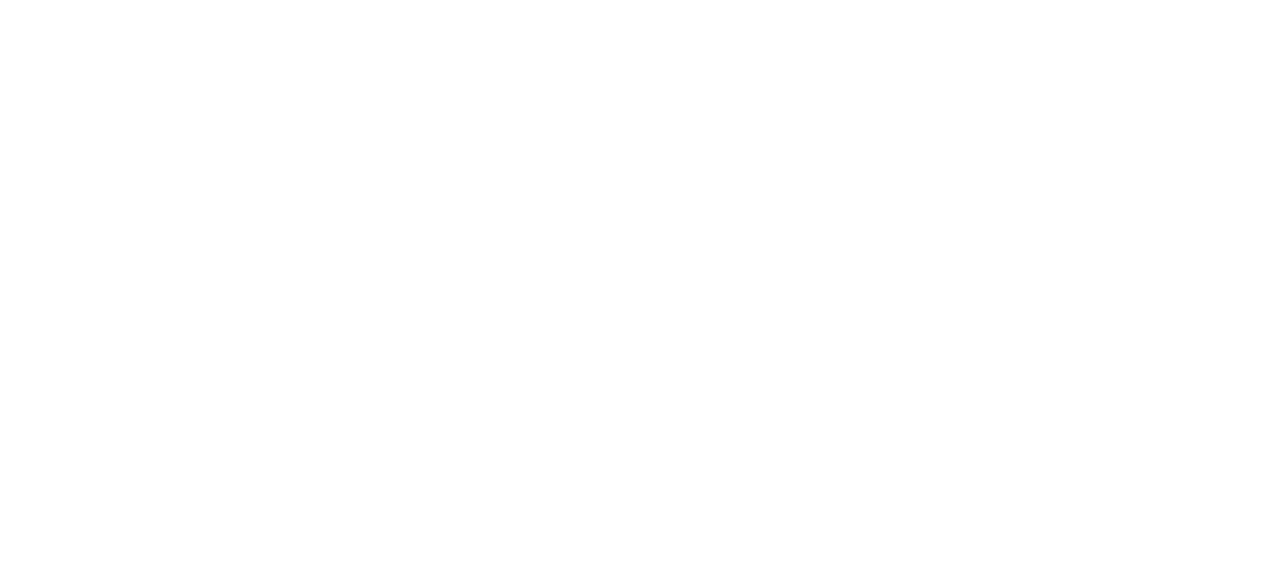
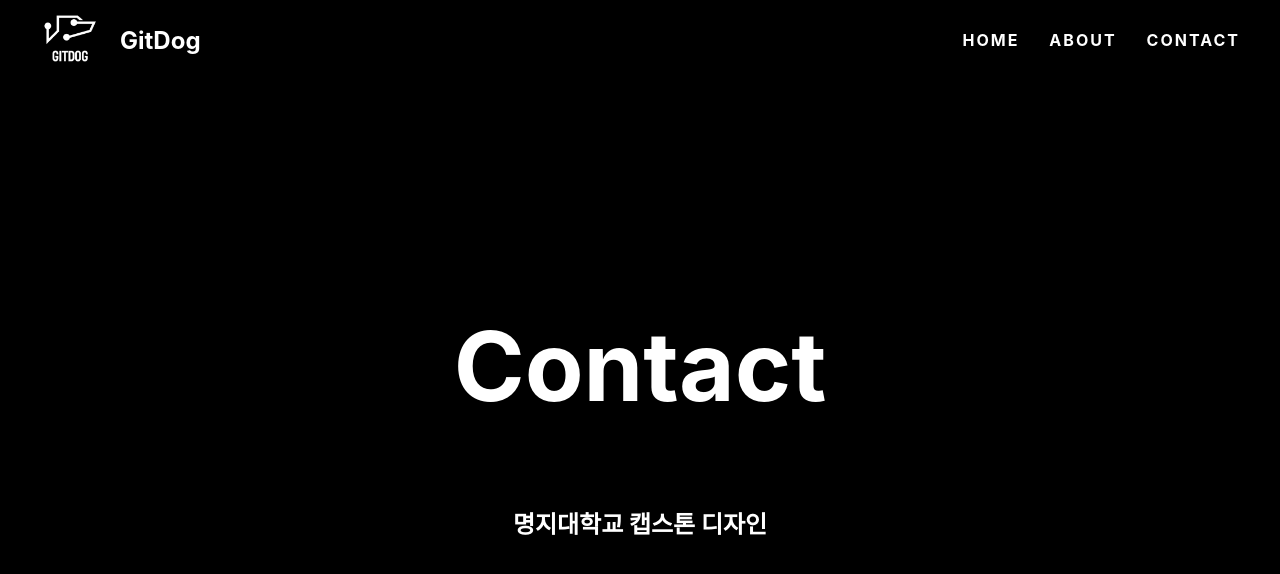
Before and after one commit to Git2Doc/GitDog-FE, a React (Create React App) app: page /contact in a window 1280 px wide. Before the commit this address had no page. Shown: the top 574 px of the page. Built offline with nearby package versions, Linux system fonts and the light colour scheme.

Commit message:
feat: Contact 화면 구현 (#9)

```diff
--- a/src/components/App.js
+++ b/src/components/App.js
@@ -1,12 +1,14 @@
 import { Route, Routes } from 'react-router-dom';
 import Main from '../routes/Main';
 import About from '../routes/About';
+import Contact from '../routes/Contact';
 
 function App() {
   return (
     <Routes>
       <Route path="/" element={<Main />} />
       <Route path="/about" element={<About />} />
+      <Route path="/contact" element={<Contact />} />
     </Routes>
   );
 }
--- a/src/routes/About.js
+++ b/src/routes/About.js
@@ -28,6 +28,7 @@
         <br />
       </p>
       <div style={{ marginTop: '40px' }}>
+        {/* 데모 비디오 삽입 */}
         <video
           controls
           style={{ width: '80%', borderRadius: '10px' }}
--- /dev/null
+++ b/src/routes/Contact.js
@@ -0,0 +1,33 @@
+import React from 'react';
+import Header from '../components/Header';
+
+function Contact() {
+  return (
+    <div
+      style={{
+        position: 'absolute',
+        width: '100%',
+        height: '100%',
+        backgroundColor: 'black',
+        color: 'white',
+        display: 'flex',
+        flexDirection: 'column',
+        alignItems: 'center',
+        justifyContent: 'center',
+        zIndex: '-1',
+      }}
+    >
+      <Header />
+      <div>
+        <h1 style={{ fontSize: '6rem', color: 'white' }}>Contact</h1>
+      </div>
+      <div>
+        <h1 style={{ fontSize: '1.5rem', color: 'white' }}>
+          명지대학교 캡스톤 디자인
+        </h1>
+      </div>
+    </div>
+  );
+}
+
+export default Contact;
```
Also changed, not shown: 1 other file (tests, documents, lock files or other folders).
